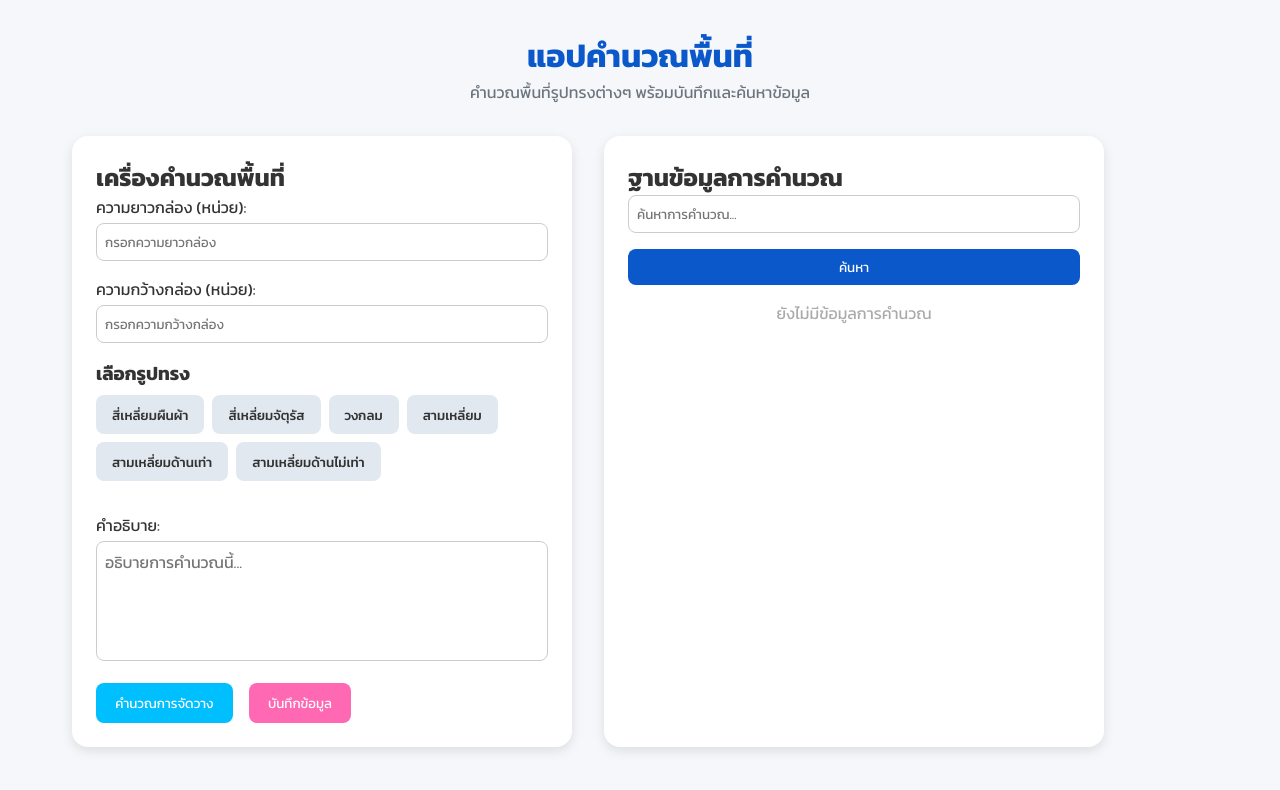
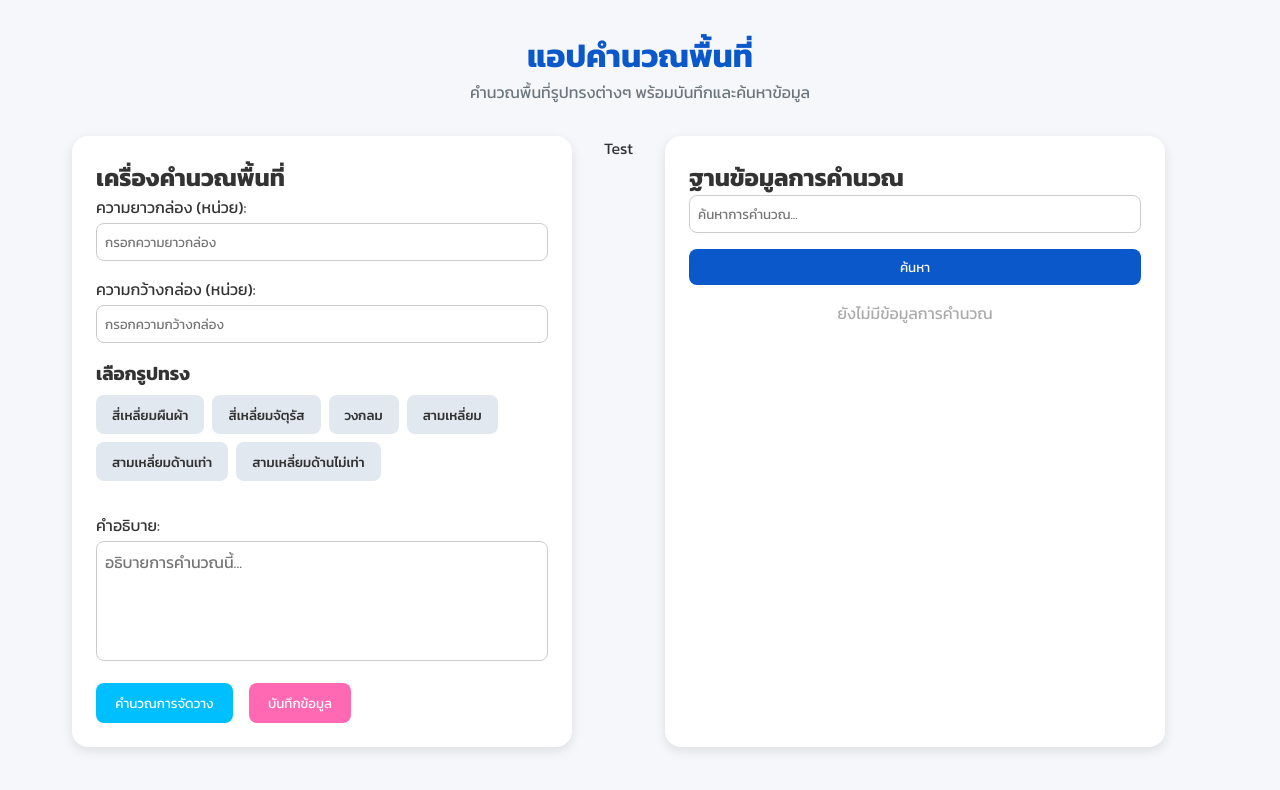
Before and after one commit to phatphoom/terra-mind-react, a Next.js app: page / in a window 1280 px wide. Shown: the top 790 px of the page. Built offline with nearby package versions, Linux system fonts and the light colour scheme.

Commit message:
test myaccount is

```diff
--- a/src/app/page.tsx
+++ b/src/app/page.tsx
@@ -6,6 +6,7 @@ import { AreaForm } from "@/Components/AreaForm";
 import { AreaDatabase } from "@/Components/AreaDatabase";
 
 export default function HomePage() {
+  const message = "Test";
   return (
     <main className="container">
       <header className="app-header">
@@ -18,7 +19,7 @@ export default function HomePage() {
           <h2>เครื่องคำนวณพื้นที่</h2>
           <AreaForm />
         </section>
-
+        <div>{message}</div>
         <section className="database card">
           <h2>ฐานข้อมูลการคำนวณ</h2>
           <AreaDatabase />
```
